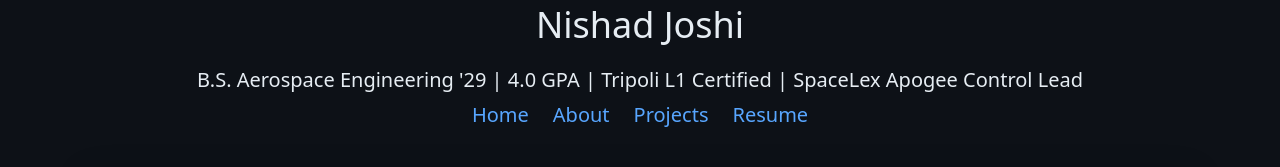
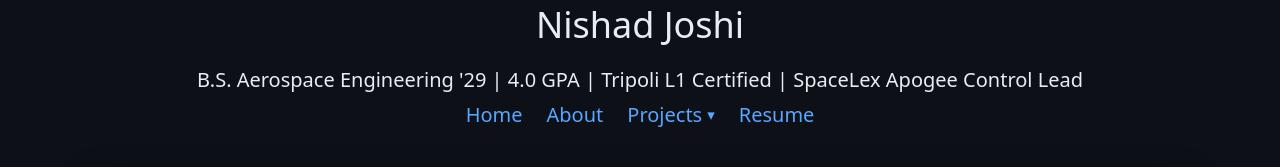
Before and after one commit to joshinishad24/joshinishad24.github.io, a plain HTML site: page index.html in a window 1280 px wide. Shown: the top 167 px of the page. Drawn offline with Linux system fonts and the light colour scheme.

Commit message:
Structure

```diff
--- a/index.html
+++ b/index.html
@@ -15,7 +15,7 @@
         <li><a href="index.html">Home</a></li>
         <li><a href="about.html">About</a></li>
         <li class="dropdown">
-        <a href="#projects">Projects</a>
+          <a href="#projects">Projects <span class="arrow">&#9662;</span></a>
           <ul class="dropdown-menu">
             <li><a href="spacelex.html">SpaceLex Active Airbrakes</a></li>
             <li><a href="rocksat.html">RockSat Mechanical</a></li>
--- a/styles.css
+++ b/styles.css
@@ -184,3 +184,20 @@ a {
   background-color: rgba(255, 255, 255, 0.06);
   color: var(--accent);
 }
+
+.dropdown > a {
+  display: inline-flex;
+  align-items: center;
+  gap: 5px;
+}
+
+.arrow {
+  font-size: 0.75em;
+  display: inline-block;
+  transition: transform 0.2s ease;
+}
+
+.dropdown:hover .arrow,
+.dropdown:focus-within .arrow {
+  transform: rotate(180deg);
+}
```
Lines whose indentation alone changed are shown as unchanged.
